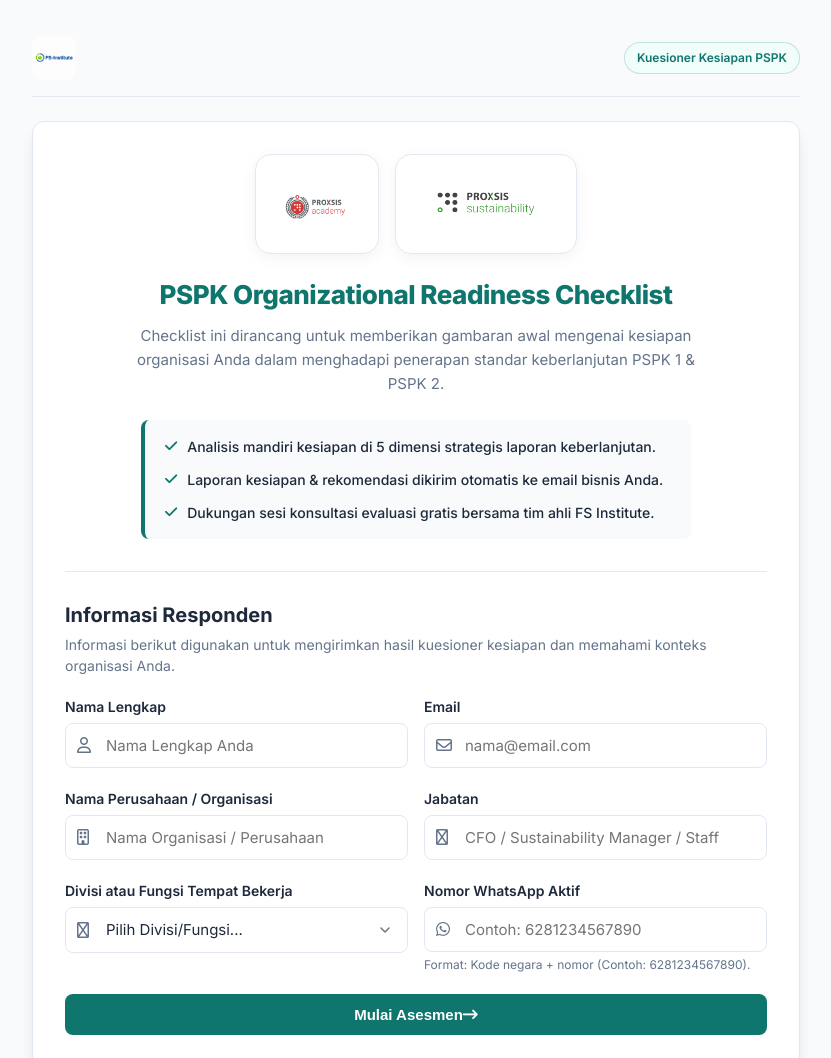
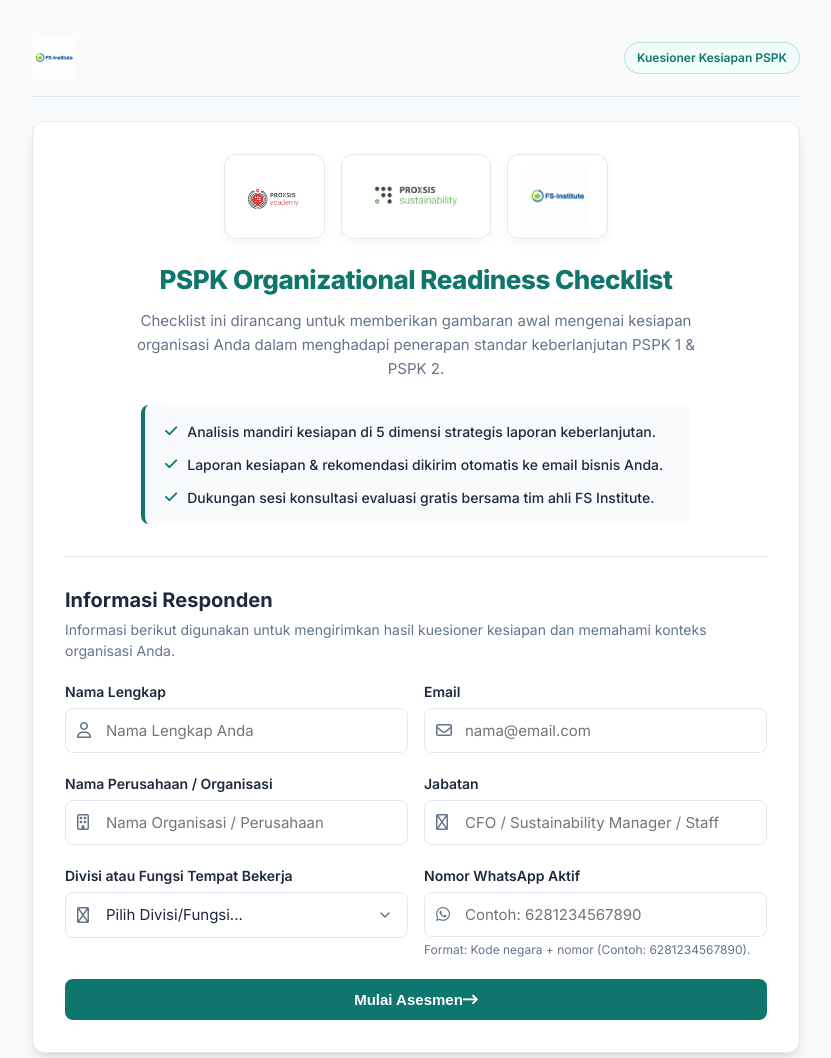
Before and after one commit to dickymaul7/PSPK-Assessment, a website: page public/index.html in a window 1280 px wide. Shown: the top 1058 px of the page, without its empty margins (224-1055 px from the left). Drawn offline with Linux system fonts and the light colour scheme.

Commit message:
Add files via upload

```diff
--- a/public/index.html
+++ b/public/index.html
@@ -35,6 +35,7 @@
           <div class="logo-wrapper">
             <img src="logo-1.png" alt="Proxsis Academy Logo" class="hero-logo">
             <img src="logo-2.png" alt="Proxsis Sustainability Logo" class="hero-logo">
+            <img src="logo.png" alt="FS Institute Logo" class="hero-logo">
           </div>
           <h1>PSPK Organizational Readiness Checklist</h1>
           <p class="subtitle">Checklist ini dirancang untuk memberikan gambaran awal mengenai kesiapan organisasi Anda dalam menghadapi penerapan standar keberlanjutan PSPK 1 & PSPK 2.</p>
--- a/public/style.css
+++ b/public/style.css
@@ -827,15 +827,15 @@ body {
 }
 
 .hero-logo {
-  height: 100px;
+  height: 85px;
   width: auto;
   max-width: 100%;
   object-fit: contain;
-  border-radius: 16px; /* Membuat bentuk rectangle rounded */
+  border-radius: 12px; /* Membuat bentuk rectangle rounded */
   border: 1px solid var(--border); /* Batas pinggir tipis */
-  box-shadow: 0 4px 16px rgba(0, 0, 0, 0.05); /* Bayangan lembut */
+  box-shadow: 0 4px 12px rgba(0, 0, 0, 0.04); /* Bayangan lembut */
   background-color: #ffffff; /* Latar belakang putih bersih */
-  padding: 12px 24px; /* Memberikan ruang udara di sekeliling logo */
+  padding: 10px 18px; /* Memberikan ruang udara di sekeliling logo */
 }
 
 .header-logo {
```
